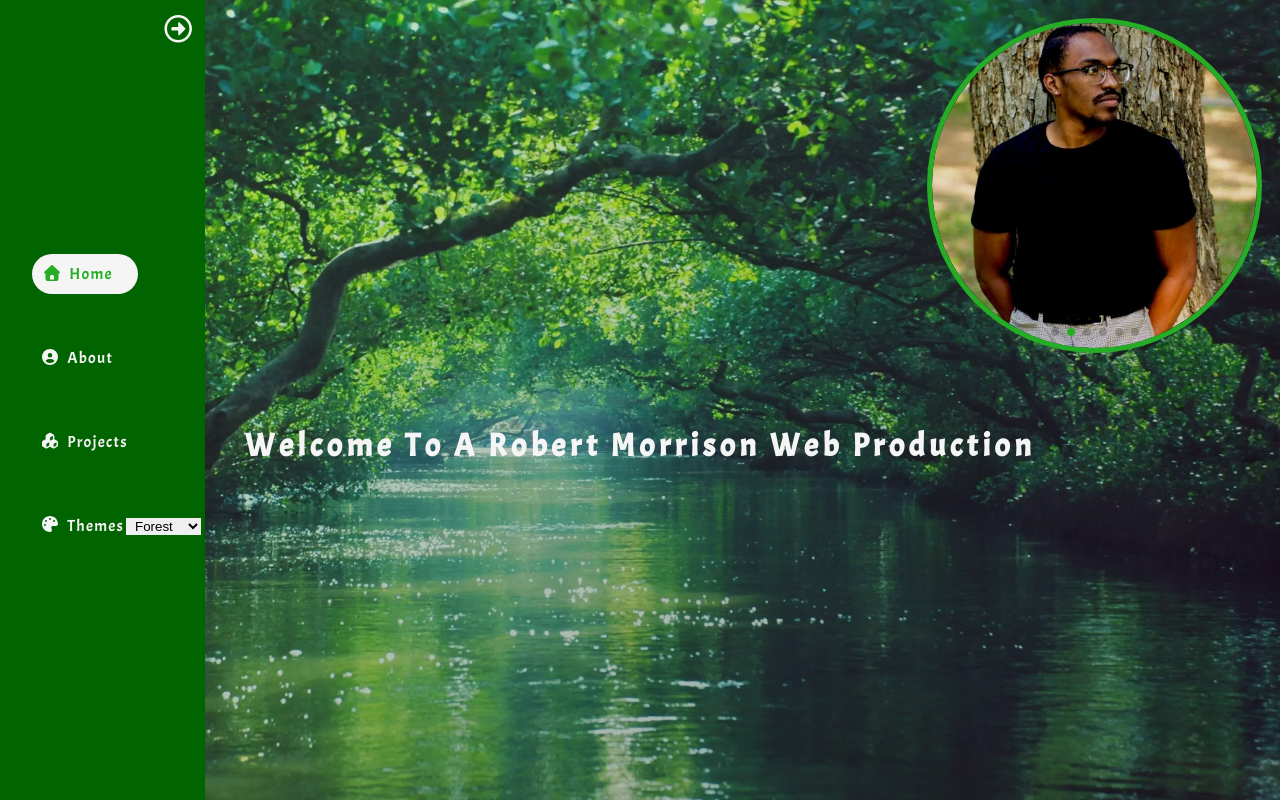
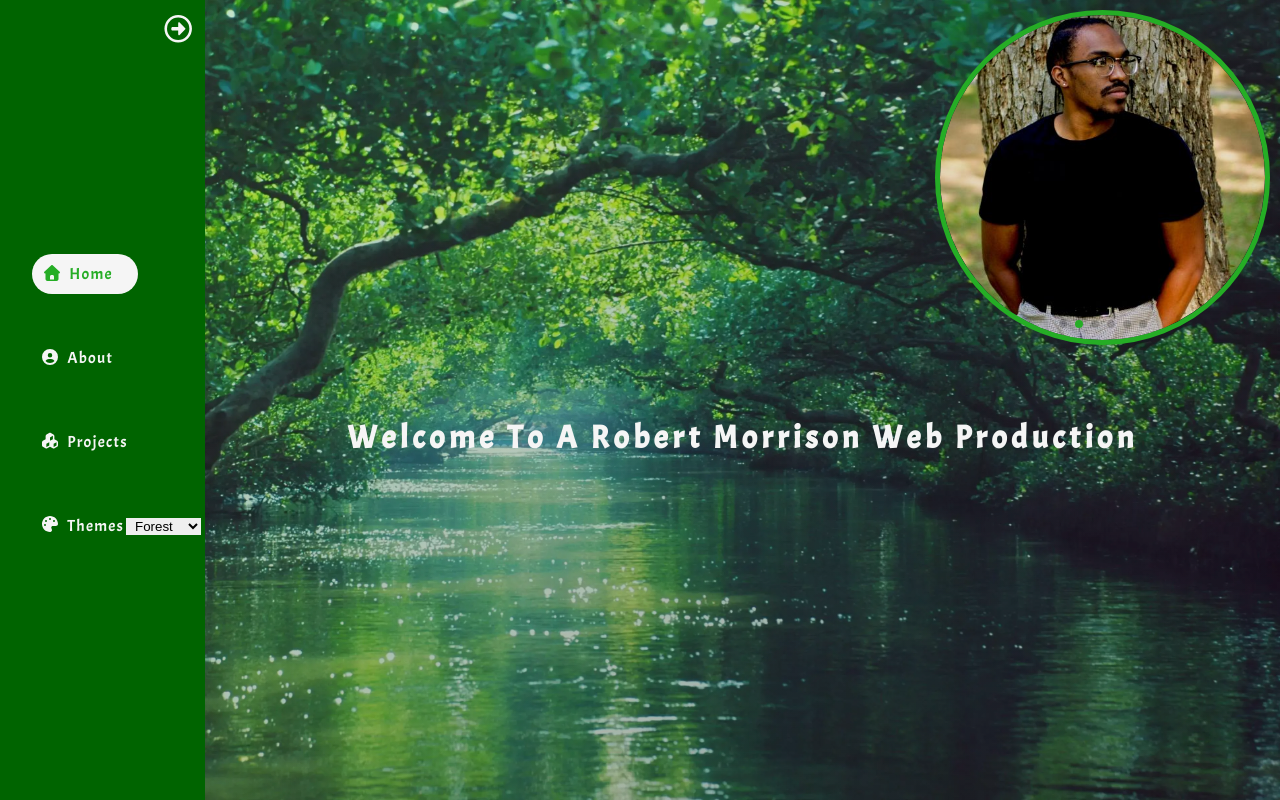
Before and after one commit to rob-botics/Portfolio-Project, a Next.js app: page / in a window 1280 px wide. Shown: the top 800 px of the page. Built offline with nearby package versions, Linux system fonts and the light colour scheme.

Commit message:
BG Mobile Update 1.4

```diff
--- a/src/app/styles/portfolio.css
+++ b/src/app/styles/portfolio.css
@@ -78,11 +78,16 @@ address{
 }
 audio{display: none;}
 body{
+    left: 0; top: 0;
+    user-select: none;
+    position: fixed;
+    margin: 0 0 0 205px;
+    transition: 1s ease;
+    background-size: 100% 100%;
+    background-position: center;
+    background-repeat: no-repeat;
     background-attachment: fixed;
     background-blend-mode: multiply;
-    background-repeat: no-repeat;
-    background-position: center;
-    background-size: 100% 100%;
     background-image: var(--bg-img);
 }
 .loadingScreen{
```
